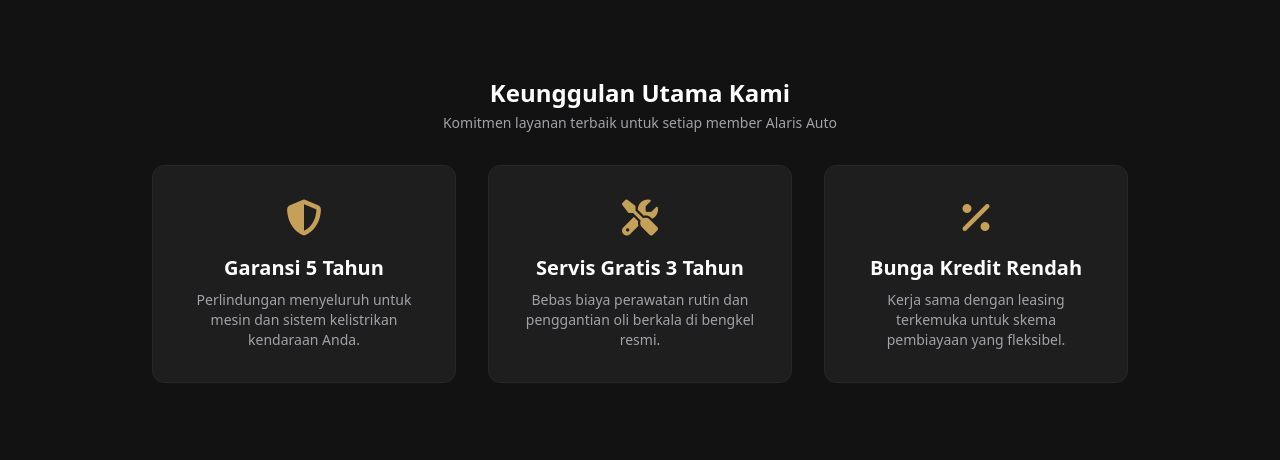
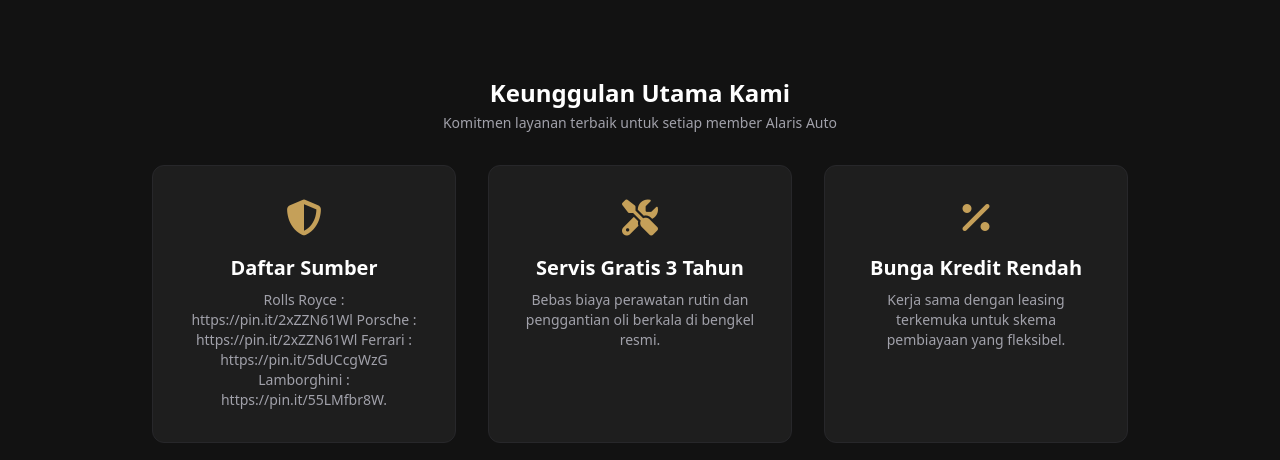
Before and after one commit to fathirn848/ALARISAUTO-, a plain HTML site: page tentang-kami.html in a window 1280 px wide. Shown: the part 296-756 px from the top of the page. Drawn offline with nearby package versions, Linux system fonts and the light colour scheme.

Commit message:
Add files via upload

```diff
--- a/tentang-kami.html
+++ b/tentang-kami.html
@@ -46,8 +46,11 @@
             <div class="grid grid-cols-1 md:grid-cols-3 gap-8 text-center">
                 <div class="bg-[#1E1E1E] p-8 rounded-xl border border-zinc-800 hover:border-[#C5A059]/50 transition">
                     <div class="text-[#C5A059] text-4xl mb-4"><i class="fa-solid fa-shield-halved"></i></div>
-                    <h3 class="text-xl font-bold text-white mb-2">Garansi 5 Tahun</h3>
-                    <p class="text-zinc-400 text-sm">Perlindungan menyeluruh untuk mesin dan sistem kelistrikan kendaraan Anda.</p>
+                    <h3 class="text-xl font-bold text-white mb-2">Daftar Sumber </h3>
+                    <p class="text-zinc-400 text-sm"> 																 Rolls Royce : https://pin.it/2xZZN61Wl
+			 Porsche : https://pin.it/2xZZN61Wl
+			 Ferrari : https://pin.it/5dUCcgWzG
+			 Lamborghini : https://pin.it/55LMfbr8W.</p>
                 </div>
                 <div class="bg-[#1E1E1E] p-8 rounded-xl border border-zinc-800 hover:border-[#C5A059]/50 transition">
                     <div class="text-[#C5A059] text-4xl mb-4"><i class="fa-solid fa-screwdriver-wrench"></i></div>
@@ -95,7 +98,7 @@
                     <div class="bg-[#1E1E1E] p-5 rounded-xl border border-zinc-800 hover:border-[#C5A059] transition flex flex-col justify-between space-y-4">
                         <div>
                             <span class="bg-[#C5A059]/20 text-[#C5A059] text-xs font-bold px-2.5 py-1 rounded">Cabang 2</span>
-                            <h3 class="text-lg font-bold text-white mt-2">Showroom Surabaya</h3>
+                            <h3 class="text-lg font-bold text-white mt-2">Showroom Jakarta</h3>
                             <p class="text-zinc-400 text-xs mt-1"><i class="fa-solid fa-location-dot text-[#C5A059] mr-1"></i> Jl. Mayjen Sungkono No. 88, Surabaya</p>
                         </div>
                         <a href="cabang-2.html" class="block text-center bg-[#C5A059] hover:bg-[#B38F46] text-[#121212] font-bold text-xs py-2.5 rounded transition">
```
